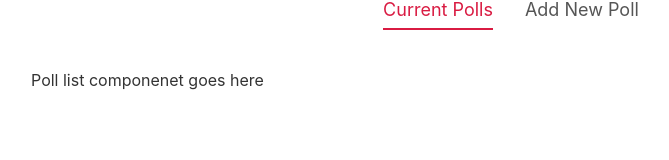
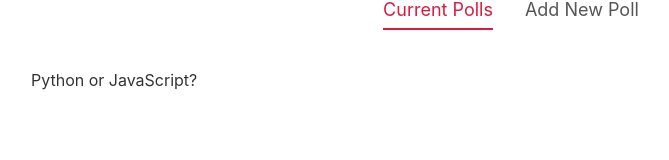
Before and after one commit to BigBen3/Svelte-Polls, a Svelte app: page / in a window 1280 px wide. Shown: the part 269-429 px from the top of the page, without its empty margins (129-798 px from the left). Built offline with nearby package versions, Linux system fonts and the light colour scheme.

Commit message:
video 24 complete

```diff
--- a/src/App.svelte
+++ b/src/App.svelte
@@ -1,6 +1,7 @@
 <script>
 	import Header from "./components/Header.svelte";
 	import Footer from "./components/Footer.svelte";
+	import PollList from "./components/PollList.svelte";
 	import CreatePollForm from "./components/CreatePollForm.svelte";
 	import Tabs from "./shared/Tabs.svelte";
 
@@ -26,6 +27,8 @@ const handleAdd = (e) => {
 	const poll = e.detail;
 	/// the ... is a spread operator just adds everything you have in the polls object neatly I think
 	polls = [poll, ...polls];
+	console.log(polls);
+	activeItem = 'Current Polls';
 }
 
 </script>
@@ -33,7 +36,7 @@ const handleAdd = (e) => {
 <main>
 	<Tabs {activeItem} {items} on:tabChange={tabChange}/>
 	{#if activeItem === 'Current Polls'}
-		<p>Poll list componenet goes here</p>
+		<PollList {polls}/>
 	{:else if activeItem === 'Add New Poll'}
 		<CreatePollForm on:add={handleAdd}/>
 	{/if}
--- a/src/components/CreatePollForm.svelte
+++ b/src/components/CreatePollForm.svelte
@@ -3,7 +3,7 @@
     import Button from '../shared/Button.svelte';
 
 
-    let dipatch = createEventDispatcher();
+    let dispatch = createEventDispatcher();
     let fields = { question: '', answerA: '', answerB: '' };
     let errors = { question: '', answerA: '', answerB: '' };
     let valid = false;
--- /dev/null
+++ b/src/components/PollList.svelte
@@ -0,0 +1,18 @@
+<script>
+    export let polls = [];
+</script>
+
+<div class="poll-list">
+    {#each polls as poll (poll.id)}
+        <div>{poll.question}</div>
+    {/each}
+</div>
+
+<!--1fr makes each grid item take half the space of the div-->
+<style>
+    .poll-list{
+        display:grid;
+        grid-template-columns: 1fr 1fr;
+        grid-gap: 20px;
+    }
+</style>
```
